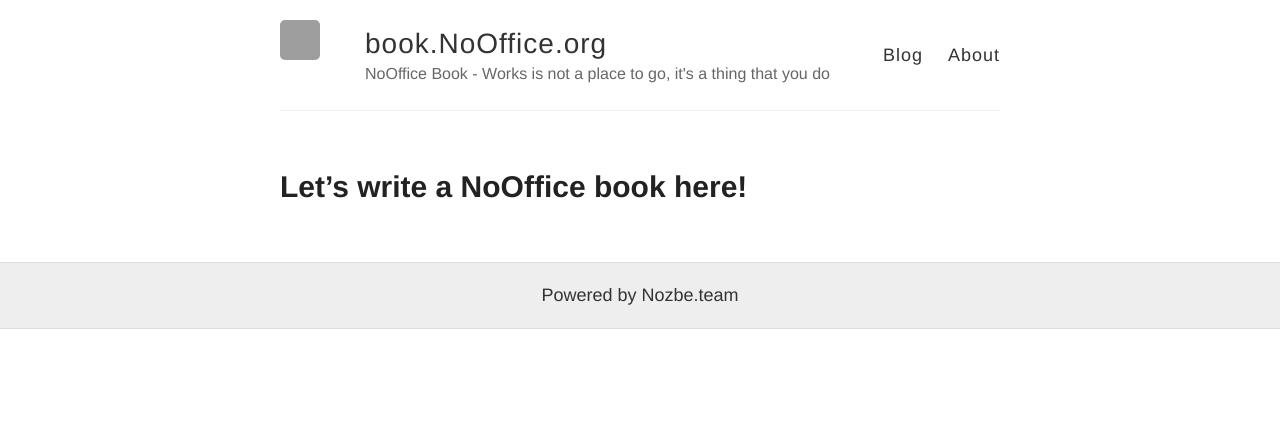
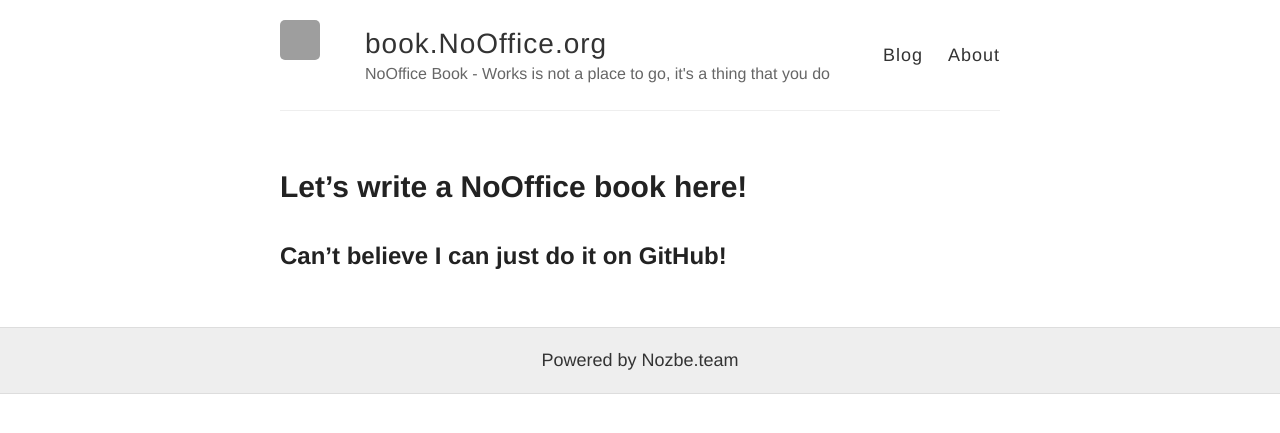
Before and after one commit to Nozbe/NoOffice.org, a Jekyll site: the page built from index.md, in a window 1280 px wide. Shown: the top 433 px of the page. Built offline with Jekyll 4.4.1, drawn with Linux system fonts in a browser that asks for light colours; grey boxes are pictures that could not be loaded.

Commit message:
Update index.md

```diff
--- a/index.md
+++ b/index.md
@@ -3,3 +3,5 @@ title: Writing NoOffice book
 ---
 
 # Let's write a NoOffice book here!
+
+## Can't believe I can just do it on GitHub!
```
